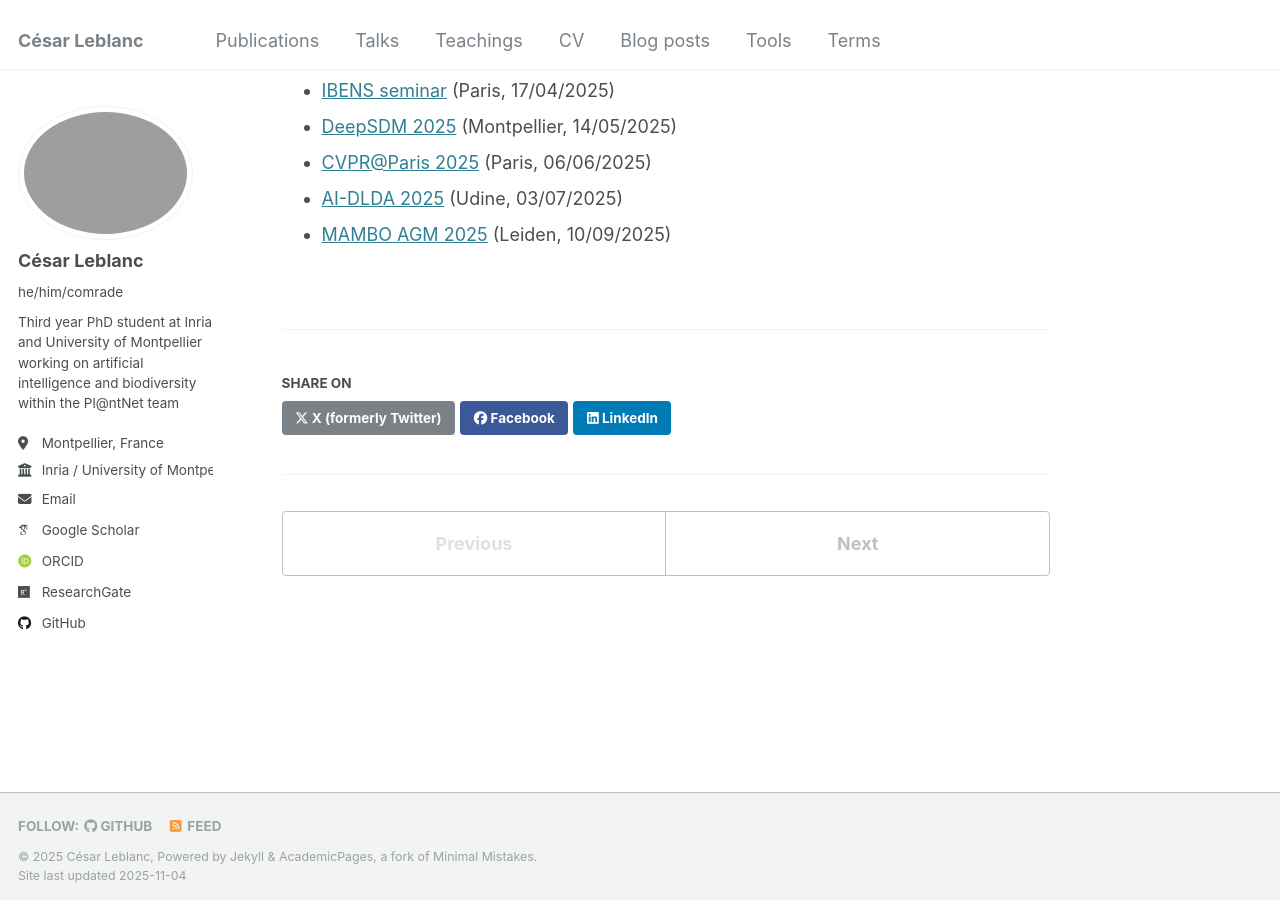
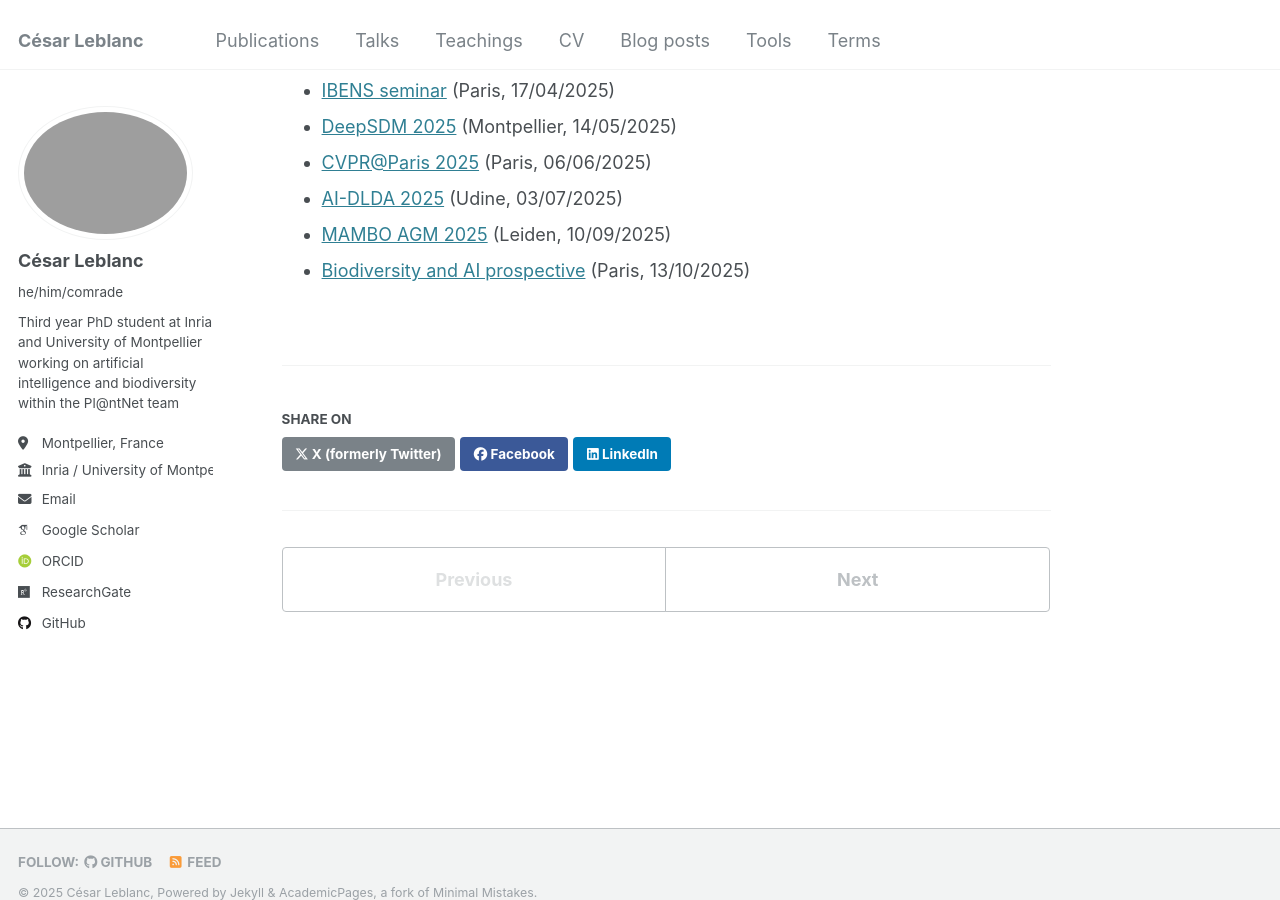
Before and after one commit to cesar-leblanc/cesar-leblanc.github.io, a Jekyll site: the page built from _talks/0000-other-talks.md, in a window 1280 px wide and 900 px high, scrolled down 590 px. Built offline with Jekyll 4.4.1, drawn with Linux system fonts in a browser that asks for light colours; some web fonts are replaced.

Commit message:
Add new seminar

```diff
--- a/_talks/0000-other-talks.md
+++ b/_talks/0000-other-talks.md
@@ -30,3 +30,4 @@ Here is a list of some of them:
 - [CVPR@Paris 2025](https://cvprinparis.github.io/CVPR2025InParis/) (Paris, 06/06/2025)
 - [AI-DLDA 2025](https://www.aidlda.it/) (Udine, 03/07/2025)
 - [MAMBO AGM 2025](https://www.mambo-project.eu/events) (Leiden, 10/09/2025)
+- [Biodiversity and AI prospective](https://prospectivebia.sciencesconf.org/) (Paris, 13/10/2025)
```
